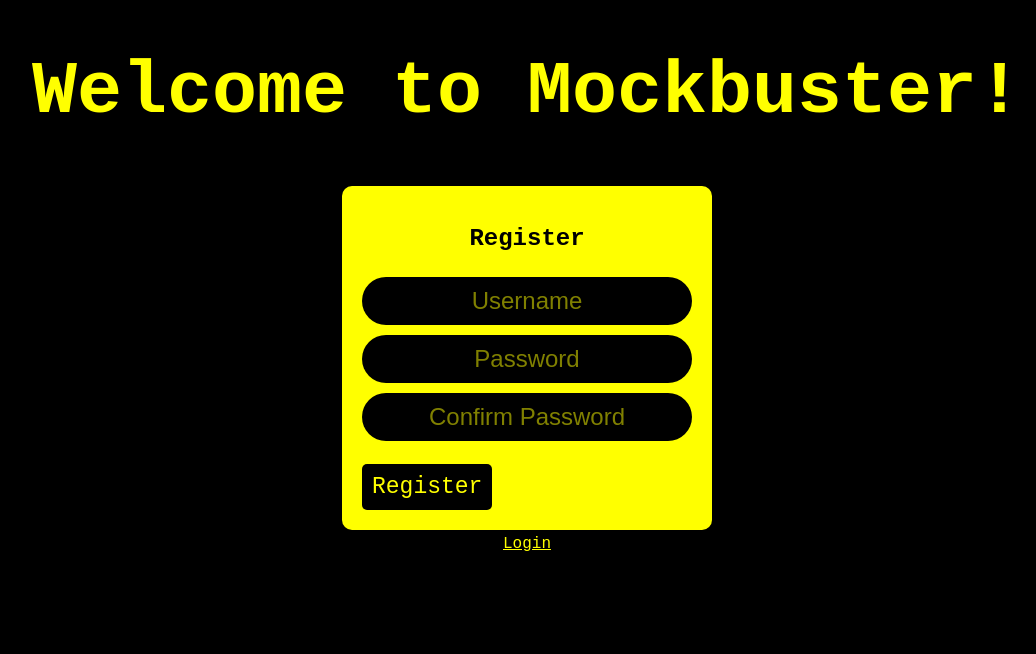
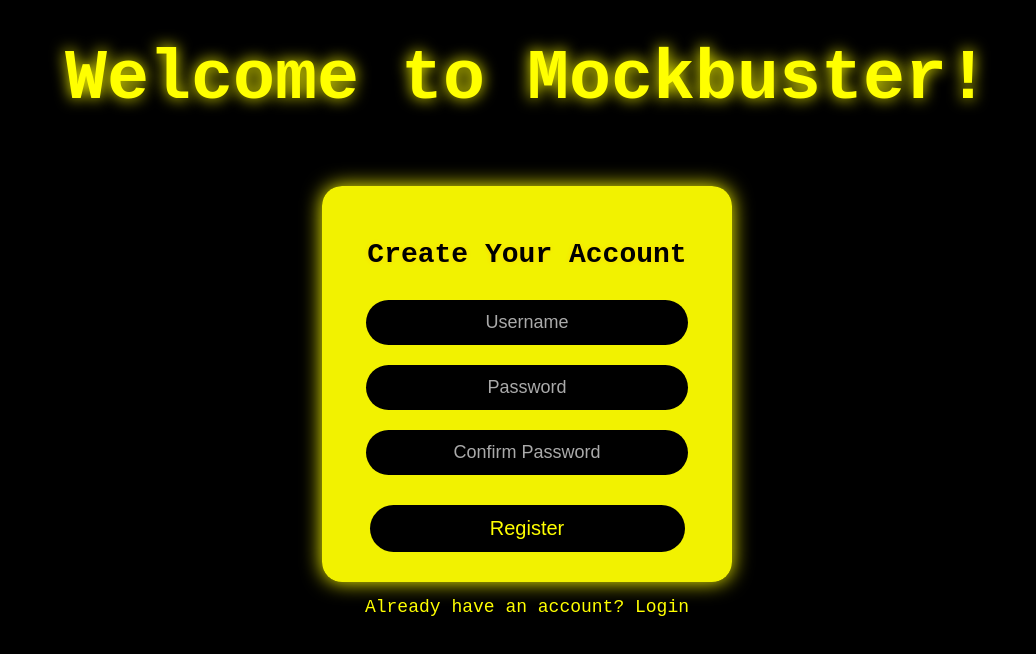
Before and after one commit to jamesfmontoya75/CSC-337-Group-Project, a website: page public/register.html in a window 1280 px wide. Shown: the whole page, without its empty margins (113-1149 px from the left). Drawn offline with Linux system fonts and the light colour scheme.

```diff
--- a/public/register.html
+++ b/public/register.html
@@ -1,66 +1,146 @@
 <!DOCTYPE html>
-<html>
-    <link rel="stylesheet" href="./styles/general.css"/>
+<html lang="en">
+<head>
+    <meta charset="UTF-8" />
+    <title>Register - Mockbuster</title>
+
     <style>
-        body{
-            margin: 0px;
-        }
-        #header{
-            font-size: 75px;
+        body {
+            margin: 0;
+            background-color: black;
+            color: yellow;
+            font-family: "Courier New", monospace;
+            display: flex;
+            flex-direction: column;
+            align-items: center;
+            min-height: 100vh;
         }
 
+        /* Header */
+        #header {
+            font-size: 70px;
+            margin-top: 40px;
+            text-align: center;
+            text-shadow: 0 0 12px yellow, 0 0 25px gold;
+            animation: glowPulse 2.5s infinite ease-in-out;
+        }
+
+        @keyframes glowPulse {
+            0%, 100% { text-shadow: 0 0 15px yellow; }
+            50% { text-shadow: 0 0 35px gold; }
+        }
+
+        /* Register Container */
         #inputsection {
             display: flex;
+            justify-content: center;
             align-items: center;
-            justify-content: center;
             flex-direction: column;
+            margin-top: 20px;
+            width: 100%;
         }
 
+        /* Form Card */
         form {
-            padding: 20px;
-            background-color: yellow;
+            padding: 30px;
+            background-color: rgba(255, 255, 0, 0.95);
+            border-radius: 20px;
+            width: 350px;
+            text-align: center;
+            box-shadow: 0 0 20px yellow;
+            animation: fadeIn 0.7s ease-out;
         }
 
-        a {
-            margin-top: 5px;
-        }
-
-        #usernameinput, #passwordinput, #confirm-passwordinput, #submituserinfo {
-            text-align: center;
-            margin: 5px 0px;
-            font-size: x-large;
-            padding: 10px;
-            background-color: black;
-            color: yellow;
-            border: none;
-            border-radius: 25px;
-        }
-
-        a {
-            margin-top: 5px;
+        @keyframes fadeIn {
+            from { opacity: 0; transform: translateY(20px); }
+            to { opacity: 1; transform: translateY(0); }
         }
 
         #register-title {
+            font-size: 28px;
+            margin-bottom: 20px;
             color: black;
+            text-shadow: 0 0 5px gold;
+        }
+
+        /* Input Fields */
+        input {
+            width: 85%;
+            margin: 10px 0;
+            padding: 12px;
+            border-radius: 30px;
+            border: none;
+            outline: none;
+            font-size: 18px;
+            background: black;
+            color: yellow;
             text-align: center;
+            transition: 0.25s;
+        }
+
+        input::placeholder {
+            color: #aaaaaa;
+        }
+
+        input:focus {
+            box-shadow: 0 0 12px gold;
+            transform: scale(1.03);
+        }
+
+        /* Register Button */
+        #submitButton {
+            width: 90%;
+            padding: 12px;
+            margin-top: 20px;
+            border-radius: 30px;
+            border: none;
+            background: black;
+            color: yellow;
+            font-size: 20px;
+            cursor: pointer;
+            transition: 0.3s ease;
+        }
+
+        #submitButton:hover {
+            background: yellow;
+            color: black;
+            transform: translateY(-3px);
+            box-shadow: 0 0 15px gold;
+        }
+
+        /* Login Link */
+        a {
+            margin-top: 15px;
+            color: yellow;
+            font-size: 18px;
+            text-decoration: none;
+            transition: 0.3s;
+        }
+
+        a:hover {
+            color: gold;
+            text-shadow: 0 0 10px gold;
         }
     </style>
-    <body>
-        <title>Register</title>
-        <h1 id= "header" style="text-align: center;">Welcome to Mockbuster!</h1>
-        <div id="inputsection">
-            <form method ="POST" action="register-action">
-                <h2 id="register-title">Register</h2>
-                <input id="usernameinput" type="text" placeholder="Username" name="username">
-                <br>
-                <input id="passwordinput" type="password" placeholder="Password" name="password">
-                <br>
-                <input id="confirm-passwordinput" type="password" placeholder="Confirm Password" name="confirm-password">
-                <br><br>
-                <button id="submitButton" type="submit">Register</button>
+</head>
 
-            </form>
-            <a href="/login">Login</a>
-        </div>
-    </body>
+<body>
+
+    <h1 id="header">Welcome to Mockbuster!</h1>
+
+    <div id="inputsection">
+        <form method="POST" action="register-action">
+            <h2 id="register-title">Create Your Account</h2>
+
+            <input type="text" placeholder="Username" name="username" required>
+            <input type="password" placeholder="Password" name="password" required>
+            <input type="password" placeholder="Confirm Password" name="confirm-password" required>
+
+            <button id="submitButton" type="submit">Register</button>
+        </form>
+
+        <a href="/login">Already have an account? Login</a>
+    </div>
+
+</body>
 </html>
```
